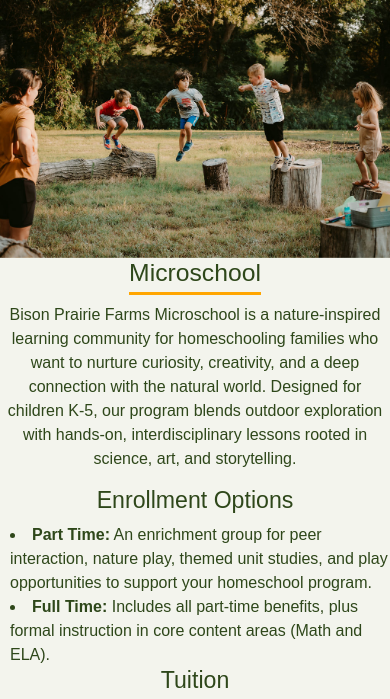
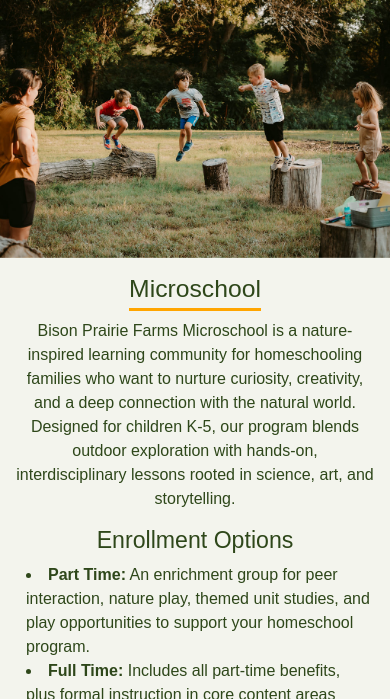
Before and after one commit to WAEmberlin/bisonprairiefarms, a plain HTML site: page index.html in a window 390 px wide. Shown: the part 113-812 px from the top of the page. Drawn offline with nearby package versions, Linux system fonts and the light colour scheme.

Commit message:
Update style.css

```diff
--- a/style.css
+++ b/style.css
@@ -222,6 +222,9 @@
   .background-photo {
     display: none; /* Hide background photos on mobile */
   }
+  section {
+      padding: 1rem 1rem; /* Add padding to sections for better spacing */
+    }
 }
 
 .about-photo {
```
